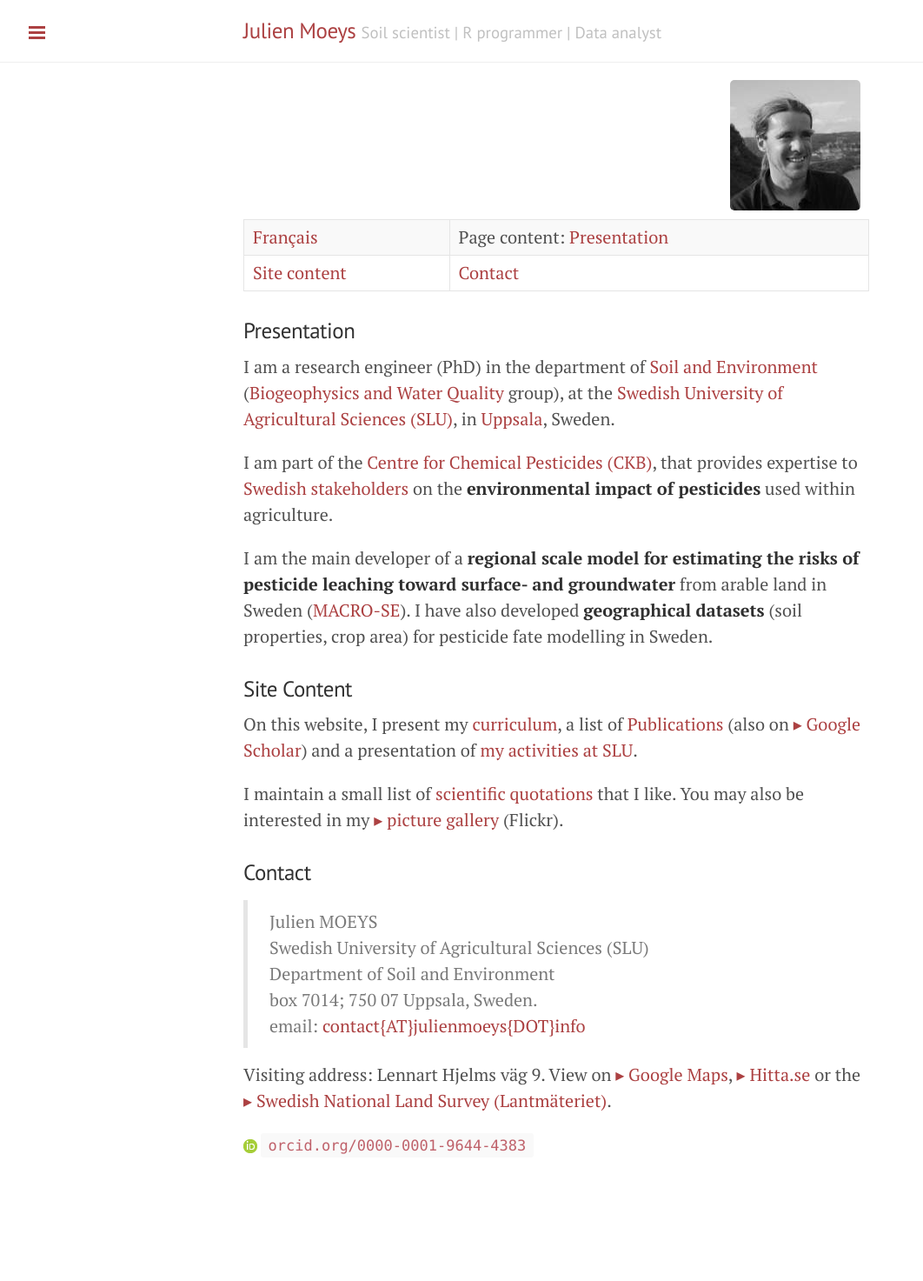
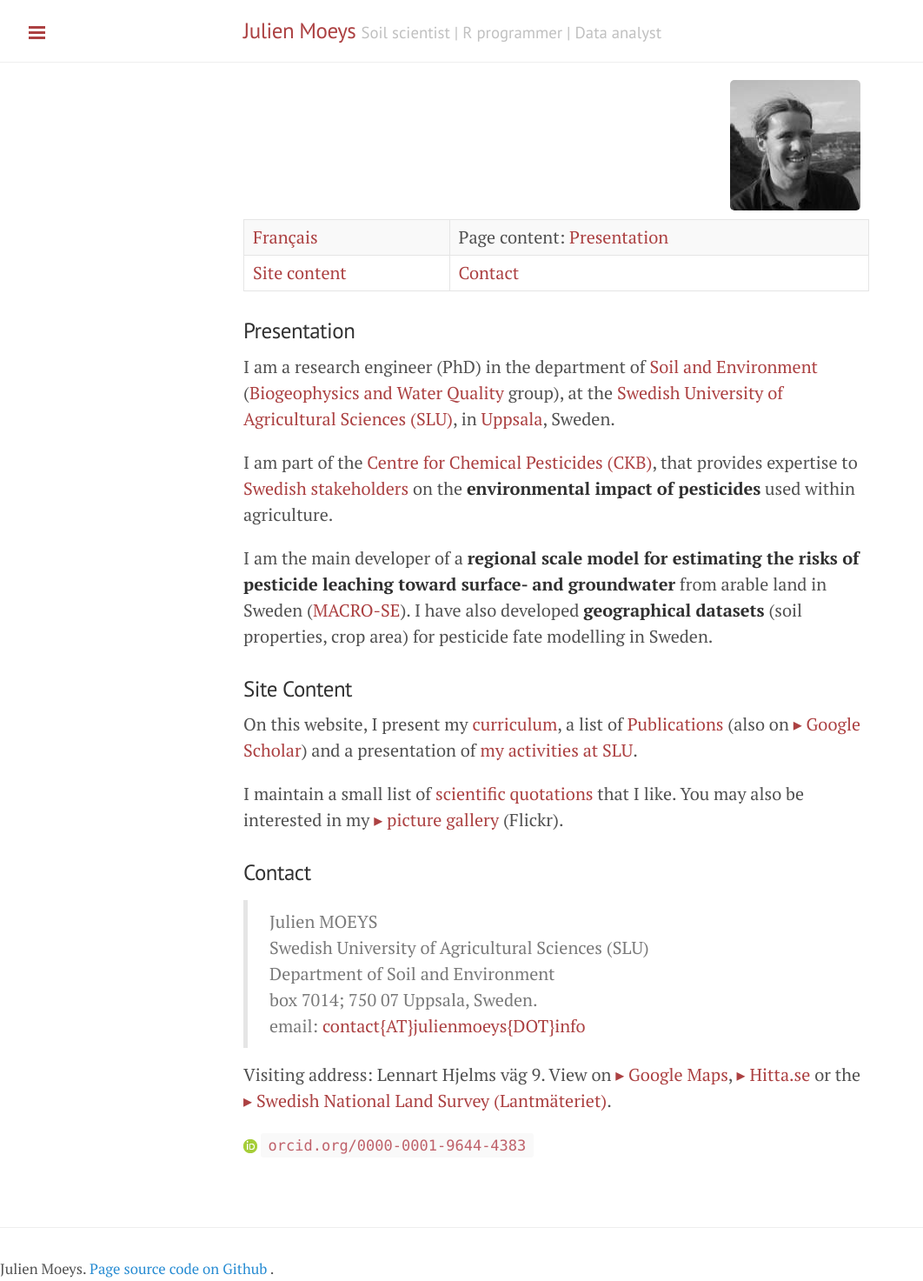
Before and after one commit to julienmoeys/julienmoeys.github.io, a Jekyll site: the page built from index.md, in a window 1280 px wide. Shown: the whole page at 87% size, without its empty margins (0-1062 px from the left). Built offline with Jekyll 4.4.1, drawn with Linux system fonts in a browser that asks for light colours; Markdown is read by kramdown in place of the engine named in the settings; before the commit the page ends 1411 px from its top, so only the background shows below that.

Commit message:
create page footer

```diff
--- /dev/null
+++ b/_includes/foot.html
@@ -0,0 +1,9 @@
+<footer>
+    <hr></hr>
+    <small>
+        Julien Moeys.
+        <a href="https://github.com/julienmoeys/julienmoeys.github.io/blob/master/{{ page.path }}">
+          Page source code on Github
+        </a>.
+    </small>
+</footer>
--- a/_layouts/default.html
+++ b/_layouts/default.html
@@ -47,4 +47,7 @@
     {% include google_analytics.html %}
 
   </body>
+
+  {% include foot.html %}
+
 </html>
--- a/_layouts/default_en.html
+++ b/_layouts/default_en.html
@@ -47,4 +47,7 @@
     {% include google_analytics.html %}
 
   </body>
+
+  {% include foot.html %}
+
 </html>
```
